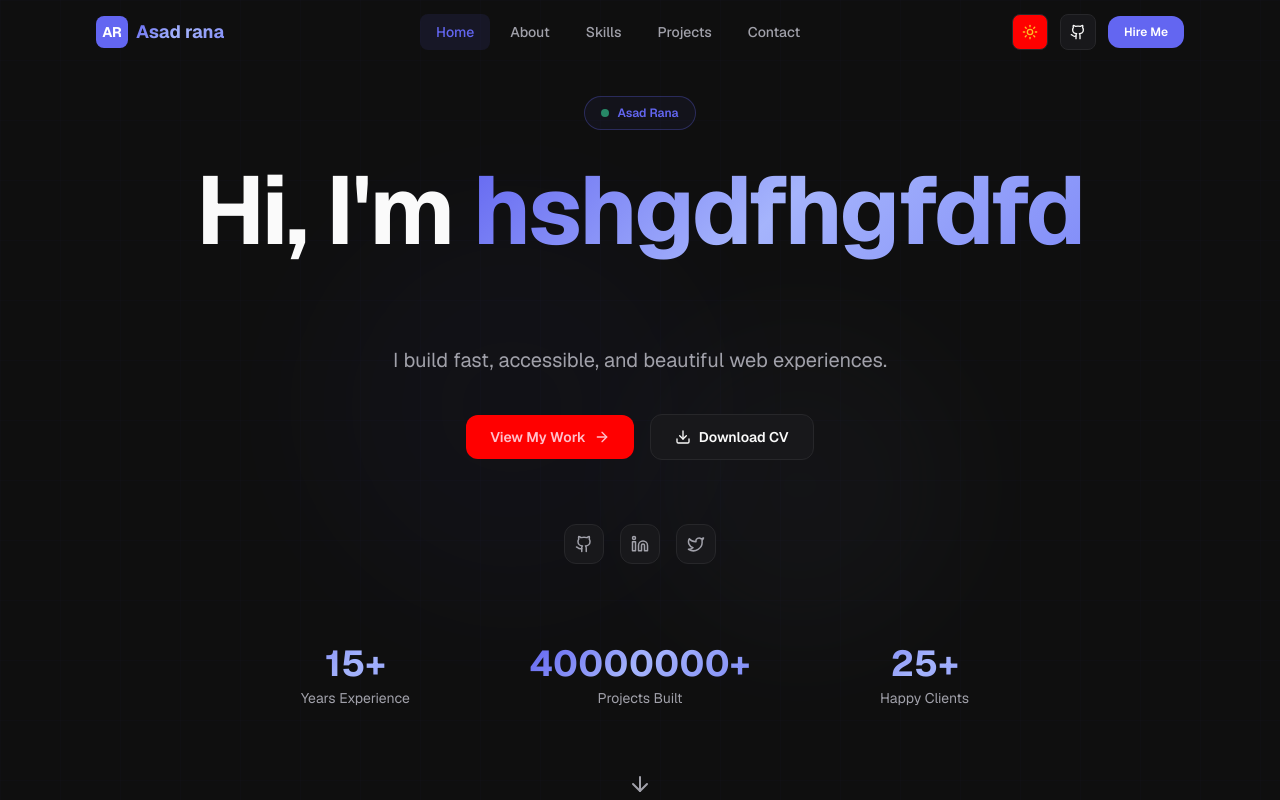
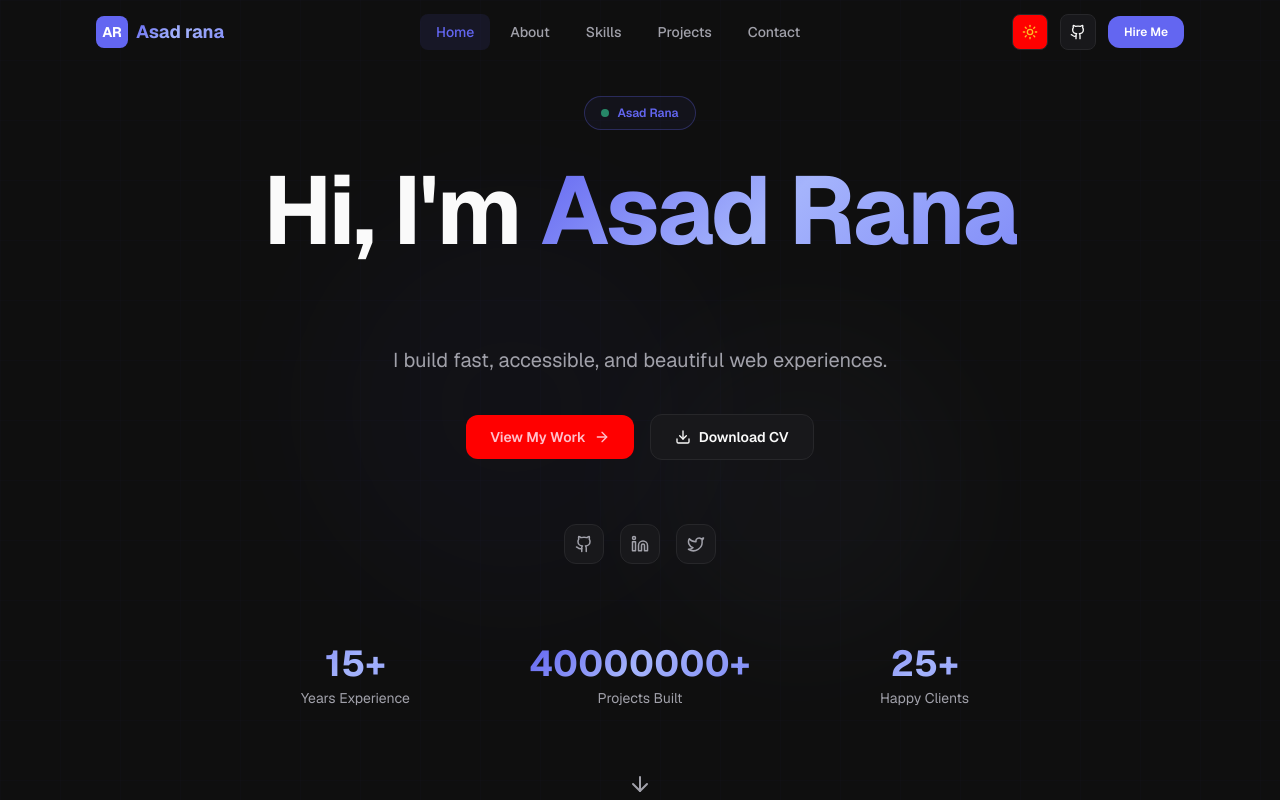
Before and after one commit to ranaasad01/atomic-build-a-modern-portfolio-website-with-da-798ce154, a Next.js app: page / in a window 1280 px wide. Shown: the top 800 px of the page. Built offline with nearby package versions, Linux system fonts and the light colour scheme.

Commit message:
chore: initial generation by Atomic Builder

```diff
--- a/app/layout.tsx
+++ b/app/layout.tsx
@@ -9,8 +9,8 @@ import "./globals.css";
 
 export const metadata: Metadata = {
   title: {
-    default: "Alex Morgan — Full-Stack Engineer",
-    template: "%s | Alex Morgan",
+    default: "Asad Rana — Full-Stack Engineer",
+    template: "%s | Asad Rana",
   },
   description:
     "Full-stack engineer specializing in React, Next.js, and Node.js. Building fast, accessible, and beautiful web experiences.",
@@ -22,20 +22,20 @@ export const metadata: Metadata = {
     "web development",
     "portfolio",
   ],
-  authors: [{ name: "Alex Morgan" }],
-  creator: "Alex Morgan",
+  authors: [{ name: "Asad Rana" }],
+  creator: "Asad Rana",
   openGraph: {
     type: "website",
     locale: "en_US",
     url: "https://alexmorgan.dev",
-    title: "Alex Morgan — Full-Stack Engineer",
+    title: "Asad Rana — Full-Stack Engineer",
     description:
       "Full-stack engineer specializing in React, Next.js, and Node.js. Building fast, accessible, and beautiful web experiences.",
-    siteName: "Alex Morgan Portfolio",
+    siteName: "Asad Rana Portfolio",
   },
   twitter: {
     card: "summary_large_image",
-    title: "Alex Morgan — Full-Stack Engineer",
+    title: "Asad Rana — Full-Stack Engineer",
     description:
       "Full-stack engineer specializing in React, Next.js, and Node.js.",
     creator: "@alexmorgan",
--- a/components/sections/Hero.tsx
+++ b/components/sections/Hero.tsx
@@ -57,7 +57,7 @@ export function Hero() {
             className="text-5xl sm:text-6xl md:text-7xl lg:text-8xl font-bold tracking-tight mb-6 text-balance"
           >
             Hi, I&apos;m{" "}
-            <span className="gradient-text">hshgdfhgfdfd</span>
+            <span className="gradient-text">Asad Rana</span>
           </motion.h1>
 
           <motion.div variants={fadeInUp} className="mb-6 h-10 overflow-hidden">
```
